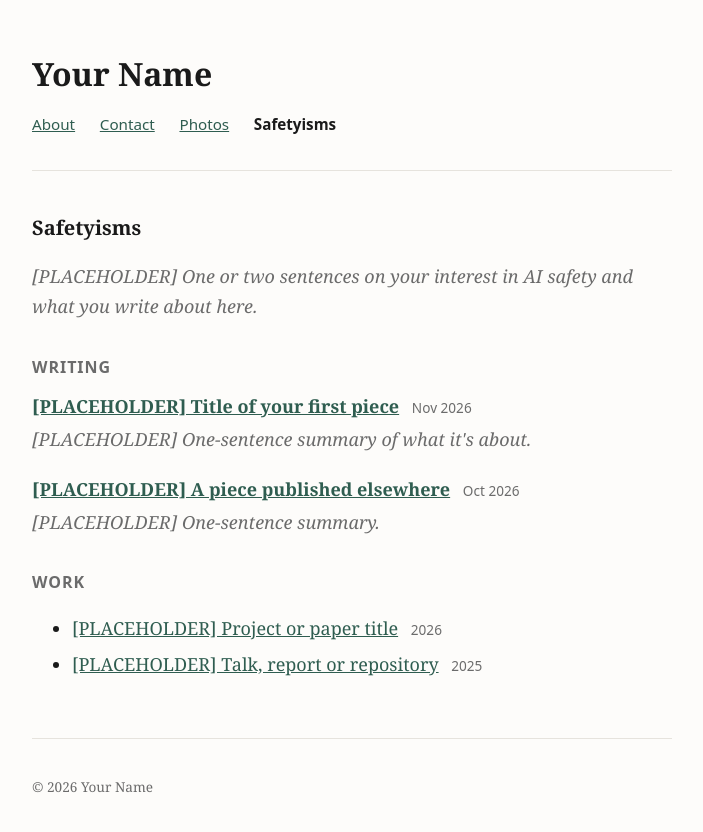
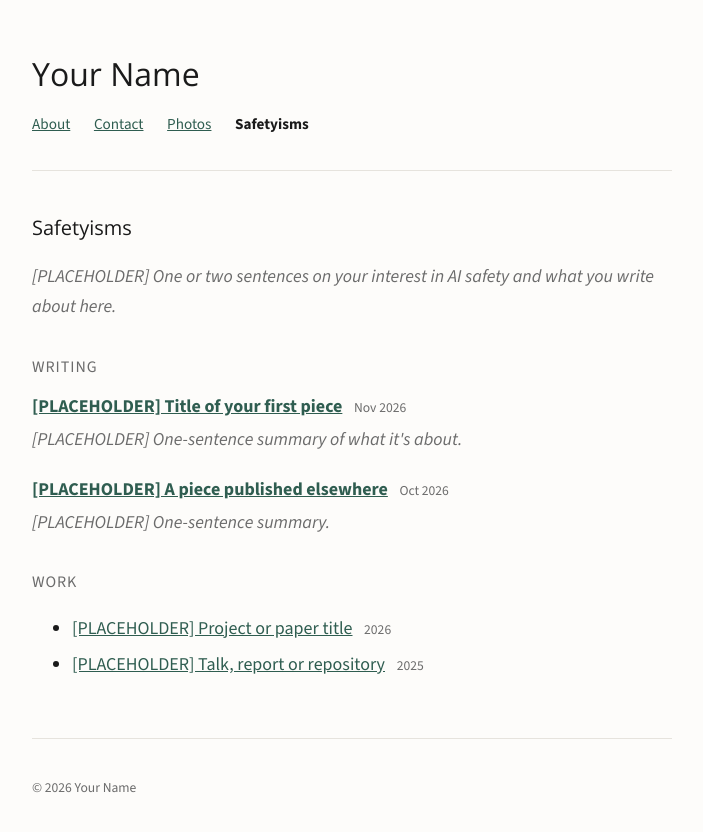
Before and after one commit to joshpeng703/jeiga, a plain HTML site: page safetyisms.html in a window 1280 px wide. Shown: the whole page, without its empty margins (288-991 px from the left). Drawn offline with nearby package versions, Linux system fonts and the light colour scheme.

Commit message:
Switch to free Source Sans 3 (body) and Open Sans (headings) fonts
Co-Authored-By: Claude Opus 5.5 <noreply@anthropic.com>
Claude-Session: https://claude.ai/code/session_01JqWZK3iadTdgfzrqB7dhQV

```diff
--- a/safetyisms.html
+++ b/safetyisms.html
@@ -5,6 +5,10 @@
   <meta name="viewport" content="width=device-width, initial-scale=1">
   <!-- EDIT: the text in the browser tab -->
   <title>Safetyisms | Your Name</title>
+  <link rel="preconnect" href="https://fonts.googleapis.com">
+  <link rel="preconnect" href="https://fonts.gstatic.com" crossorigin>
+  <!-- Loads the free fonts from Google Fonts: Source Sans 3 (body) and Open Sans (headings) -->
+  <link rel="stylesheet" href="https://fonts.googleapis.com/css2?family=Open+Sans:wght@400&family=Source+Sans+3:ital,wght@0,400;0,700;1,400&display=swap">
   <link rel="stylesheet" href="style.css">
 </head>
 <body>
--- a/style.css
+++ b/style.css
@@ -6,17 +6,27 @@
   --muted: #6b6b6b;       /* grey used for small text */
   --accent: #2f5d50;      /* EDIT: link colour */
   --background: #fdfcfa;  /* EDIT: page background */
+
+  /* FONTS. The fonts themselves are loaded by a <link> line near the top of each page.
+     Each list is "first choice, then backups if the first can't load". */
+  --body-font: "Source Sans 3", "Segoe UI", Helvetica, Arial, sans-serif;     /* EDIT: body text */
+  --heading-font: "Open Sans", "Segoe UI", Helvetica, Arial, sans-serif;     /* EDIT: headings */
 }
 
 body {
   margin: 0 auto;
   max-width: 640px;
   padding: 3rem 1.5rem;
-  font-family: Georgia, "Times New Roman", serif;  /* EDIT: font */
+  font-family: var(--body-font);
   font-size: 18px;
   line-height: 1.65;
   color: var(--text);
   background: var(--background);
+}
+
+h1, h2, h3 {
+  font-family: var(--heading-font);
+  font-weight: 400;  /* "Regular" weight, as requested */
 }
 
 h1 {
@@ -31,7 +41,7 @@ h2 {
 
 nav a {
   margin-right: 1.25rem;
-  font-family: system-ui, sans-serif;
+  font-family: var(--body-font);
   font-size: 0.95rem;
 }
 
@@ -103,7 +113,7 @@ footer {
 /* ---------- SAFETYISMS (writing + work) ---------- */
 h3 {
   font-size: 1rem;
-  font-family: system-ui, sans-serif;
+  font-family: var(--body-font);
   text-transform: uppercase;
   letter-spacing: 0.06em;
   color: var(--muted);
@@ -114,7 +124,7 @@ h3 {
 .entry p { margin: 0.2rem 0 0; }
 .entry-title { font-weight: bold; }
 .entry-date {
-  font-family: system-ui, sans-serif;
+  font-family: var(--body-font);
   font-size: 0.85rem;
   color: var(--muted);
   margin-left: 0.5rem;
```
Also changed, not shown: contact.html (+4 -0 lines), index.html (+4 -0 lines), photos.html (+4 -0 lines), posts/TEMPLATE.html (+4 -0 lines), posts/example-post.html (+4 -0 lines), 1 other file.
